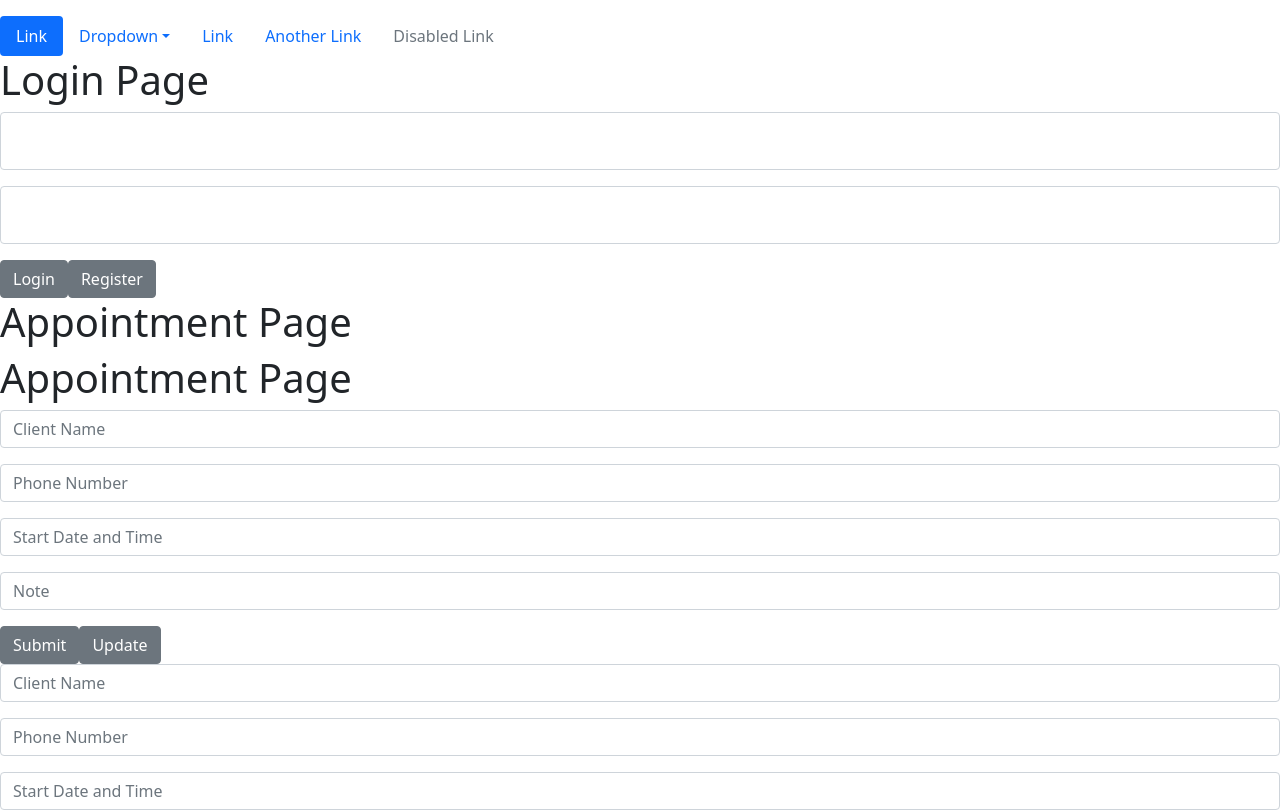
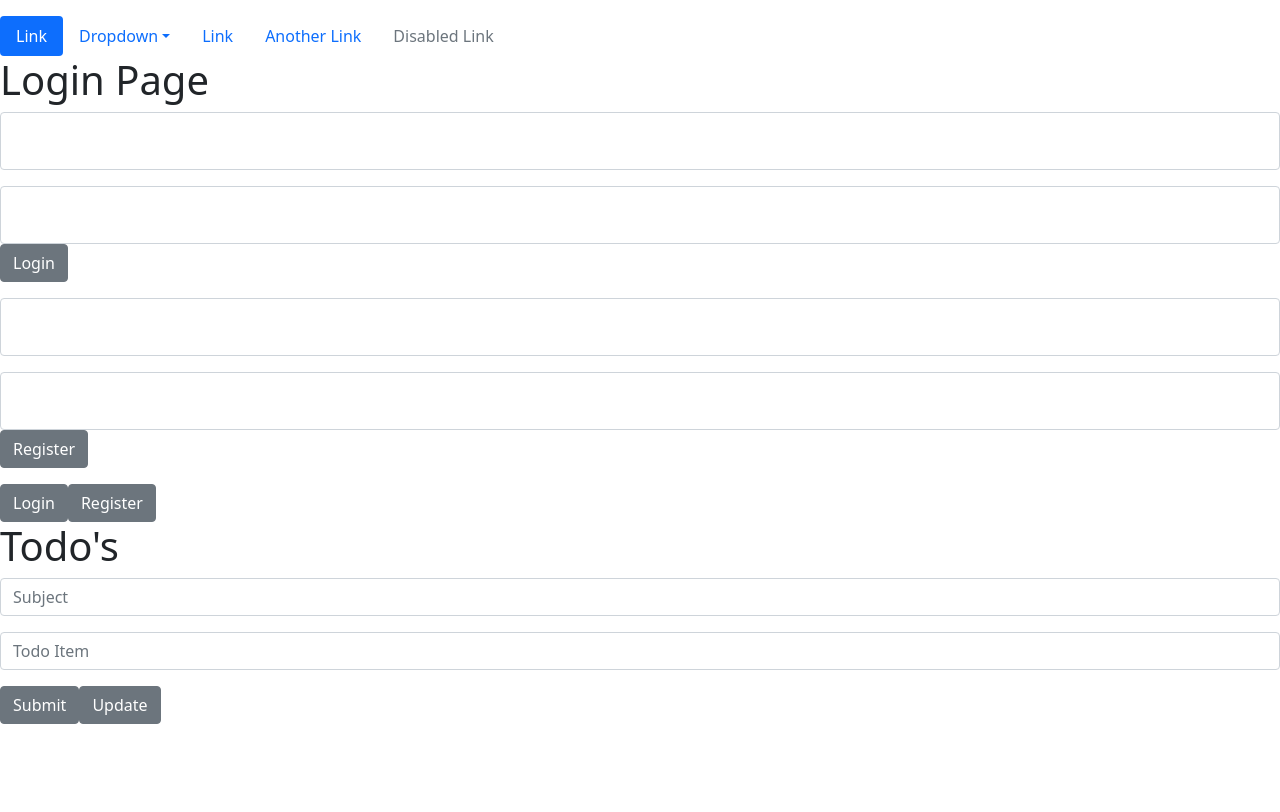
Before and after one commit to MarcusSchnake/Client-RB-A-Point-Meant, a React (Create React App) app: page /todo in a window 1280 px wide. Shown: the top 812 px of the page. Built offline with nearby package versions, Linux system fonts and the light colour scheme.

Commit message:
maybe fixed

```diff
--- a/package.json
+++ b/package.json
@@ -1,7 +1,6 @@
 {
   "name": "a-point-meant",
   "version": "0.1.0",
-
   "private": true,
   "dependencies": {
     "@testing-library/jest-dom": "^5.16.2",
@@ -15,6 +14,7 @@
     "dotenv": "^16.0.0",
     "react": "^17.0.2",
     "react-dom": "^17.0.2",
+    "react-router-dom": "^6.2.1",
     "react-scripts": "5.0.0",
     "reactstrap": "^9.0.1",
     "tailwindcss": "^3.0.22",
--- a/src/components/loginForm.tsx
+++ b/src/components/loginForm.tsx
@@ -73,8 +73,27 @@ class Login extends React.Component<Props, State> {
               onChange={(e) => this.setState({ password: e.target.value })}
               value={this.state.password}
             />
+            <Button type="submit">Login</Button>
           </FormGroup>
-          <Button type="submit">Login</Button>
+          <FormGroup floating>
+            <Input
+              type="text"
+              placeholder="Email"
+              onChange={(e) => this.setState({ email: e.target.value })}
+              value={this.state.email}
+            />
+          </FormGroup>
+
+          <FormGroup floating>
+            <Input
+              type="password"
+              placeholder="Password"
+              onChange={(e) => this.setState({ password: e.target.value })}
+              value={this.state.password}
+            />
+            <Button type="submit">Register</Button>
+          </FormGroup>
+           <Button type="submit">Login</Button>
           <Button type="submit">Register</Button>
         </Form>
       </div>
--- a/src/pages/appointmentPage.tsx
+++ b/src/pages/appointmentPage.tsx
@@ -110,7 +110,7 @@ class UpdateAppointment extends React.Component<IUpdateAppointmentProps, State>
     render() {
         return (
             <div>
-                <h1>Appointment Page</h1>
+                {/* <h1>Appointment Page</h1>
                 <AppointmentForm client_name="" phone_number="" startDateTime="" note="" />
                 <Form>
                     <FormGroup>
@@ -145,7 +145,7 @@ class UpdateAppointment extends React.Component<IUpdateAppointmentProps, State>
                             value={this.state.note}
                         />
                     </FormGroup>
-                </Form>
+                </Form> */}
             </div>
         );
     }
```
